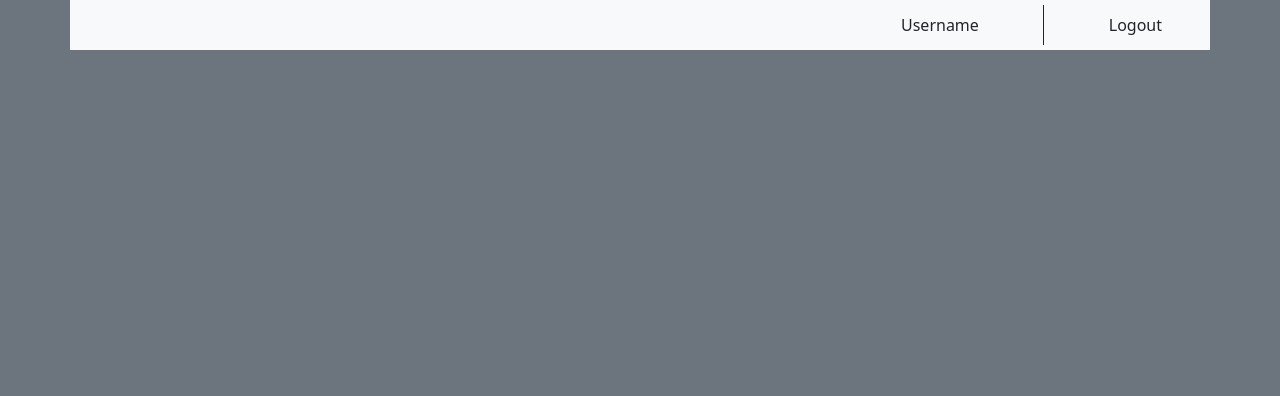
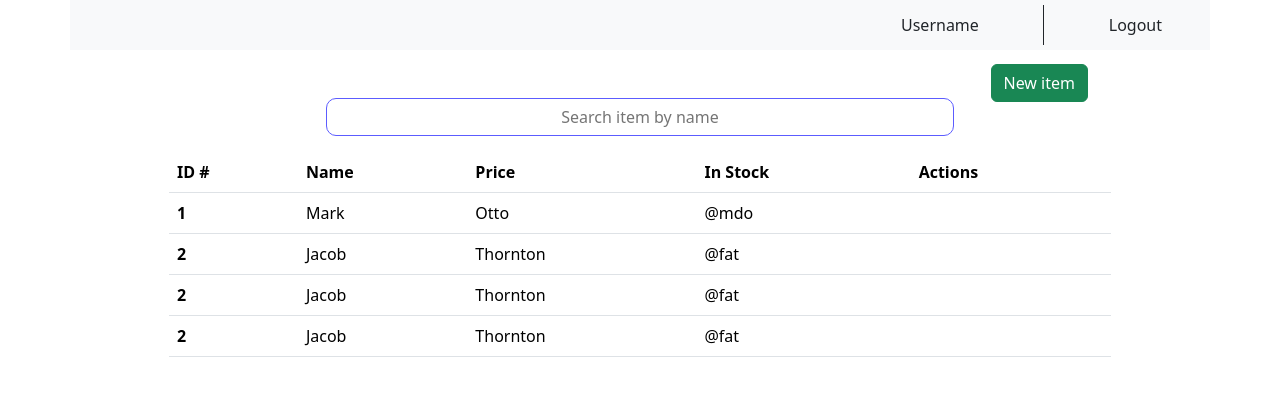
Before and after one commit to PkMnCrystal91/minsal-gob-app, a React (Vite) app: page / in a window 1280 px wide. Shown: the top 396 px of the page. Built offline with nearby package versions, Linux system fonts and the light colour scheme.

Commit message:
Table done, json-server added

```diff
--- a/package.json
+++ b/package.json
@@ -11,6 +11,7 @@
   },
   "dependencies": {
     "@reduxjs/toolkit": "^2.2.1",
+    "json-server": "^1.0.0-alpha.23",
     "react": "^18.2.0",
     "react-dom": "^18.2.0",
     "react-redux": "^9.1.0",
--- a/src/components/Tbody/Tbody.jsx
+++ b/src/components/Tbody/Tbody.jsx
@@ -1,5 +1,36 @@
-import React from "react";
+import "./Tbody.css";
 
 export const Tbody = () => {
-  return <div>Tbody</div>;
+  return (
+    <tbody>
+      <tr>
+        <th scope="row">1</th>
+        <td>Mark</td>
+        <td>Otto</td>
+        <td>@mdo</td>
+        <td></td>
+      </tr>
+      <tr>
+        <th scope="row">2</th>
+        <td>Jacob</td>
+        <td>Thornton</td>
+        <td>@fat</td>
+        <td></td>
+      </tr>
+      <tr>
+        <th scope="row">2</th>
+        <td>Jacob</td>
+        <td>Thornton</td>
+        <td>@fat</td>
+        <td></td>
+      </tr>
+      <tr>
+        <th scope="row">2</th>
+        <td>Jacob</td>
+        <td>Thornton</td>
+        <td>@fat</td>
+        <td></td>
+      </tr>
+    </tbody>
+  );
 };
--- a/src/components/Thead/Thead.jsx
+++ b/src/components/Thead/Thead.jsx
@@ -1,5 +1,15 @@
-import React from "react";
+import "./Thead.css";
 
 export const Thead = () => {
-  return <div>Thead</div>;
+  return (
+    <thead>
+      <tr>
+        <th scope="col">ID #</th>
+        <th scope="col">Name</th>
+        <th scope="col">Price</th>
+        <th scope="col">In Stock</th>
+        <th scope="col">Actions</th>
+      </tr>
+    </thead>
+  );
 };
--- a/src/pages/Inventory/Inventory.css
+++ b/src/pages/Inventory/Inventory.css
@@ -1,3 +1,21 @@
 .main-inventory {
   height: 100vh;
+  position: relative;
 }
+
+input {
+  outline: none;
+  line-height: 34px;
+  border-radius: 10px;
+  border: 1px solid #5c5cff;
+}
+
+input::placeholder {
+  text-align: center;
+}
+
+.btn {
+  position: absolute;
+  top: 4rem;
+  right: 12rem;
+}
--- a/src/pages/Inventory/Inventory.jsx
+++ b/src/pages/Inventory/Inventory.jsx
@@ -1,10 +1,25 @@
-import { Navbar } from "../../components/index";
+import { Navbar, Tbody, Thead } from "../../components/index";
 import "./Inventory.css";
 
 export const Inventory = () => {
   return (
-    <div className="container-fluid bg-secondary main-inventory">
+    <div className="container-fluid main-inventory">
       <Navbar />
+      <button type="button" className="btn btn-success">
+        New item
+      </button>
+      <div className="input-box w-50 m-auto mt-5">
+        <input
+          className="w-100 m-auto px-3"
+          type="text"
+          placeholder="Search item by name"
+          name=""
+        />
+      </div>
+      <table className="table table-hover bg-primary w-75 m-auto mt-3">
+        <Thead />
+        <Tbody />
+      </table>
     </div>
   );
 };
```
Also changed, not shown: src/components/Tbody/Tbody.css (added), src/components/Thead/Thead.css (added), 1 other file (tests, documents, lock files or other folders).
